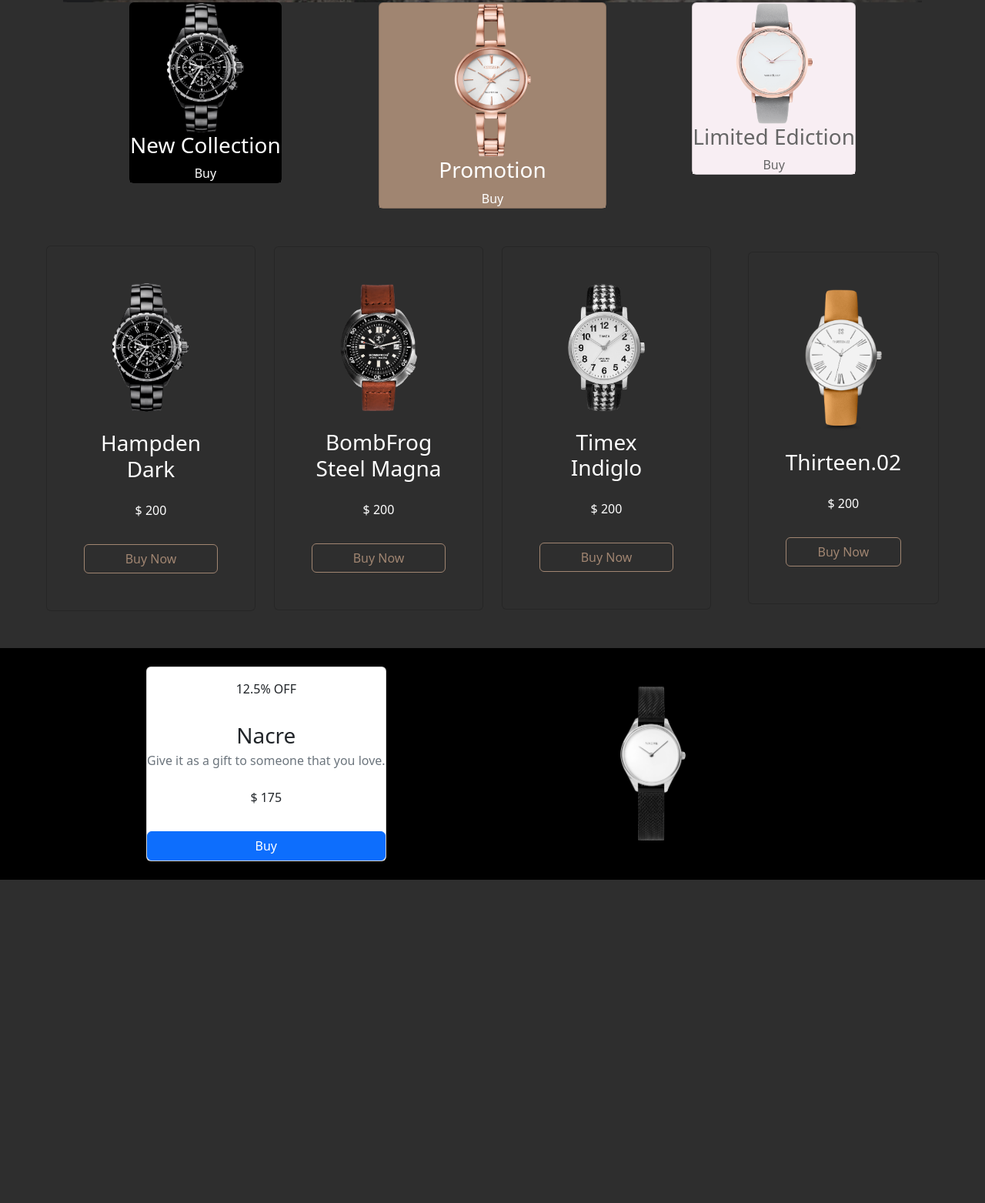
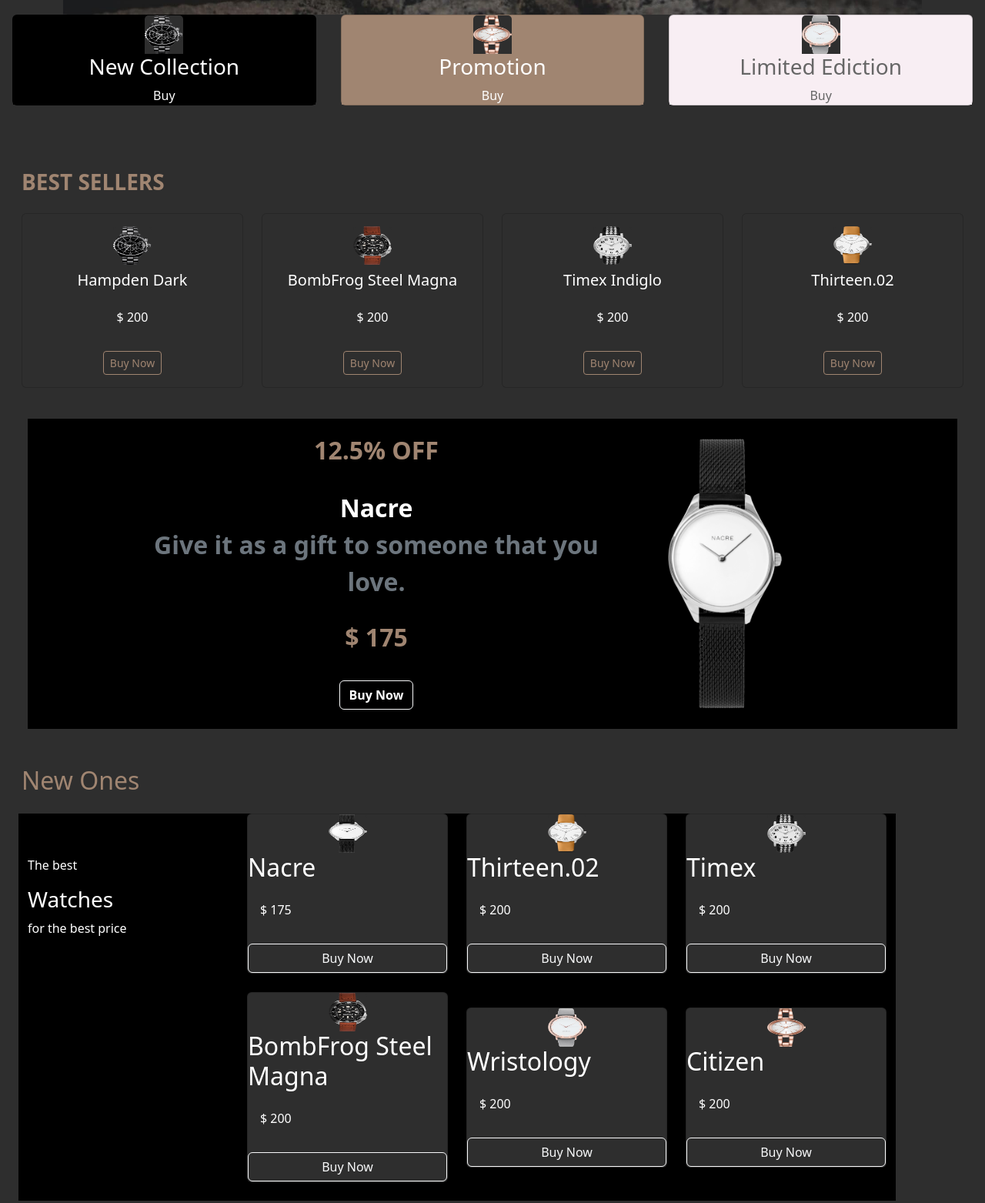
Before and after one commit to ianchristani/right_time_store, a plain HTML site: page index.html in a window 1280 px wide. Shown: the part 883-2446 px from the top of the page at 77% size. Before the commit the page ends 2050 px from the top, so only its background shows below. Drawn offline with nearby package versions, Linux system fonts and the light colour scheme.

Commit message:
best watches and some layout ajustments added

```diff
--- a/index.html
+++ b/index.html
@@ -38,7 +38,7 @@
     <nav class="navbar navbar-expand-lg">
         <div class="container-fluid" id="topnavbar">
             <div class="collapse navbar-collapse">
-                <ul class="navbar-nav">
+                <ul class="navbar-nav m-3">
                     <li class="navbar-item"><a href="#" class="nav-link" aria-current="page">Home</a></li>
                     <li class="navbar-item"><a href="#" class="nav-link" aria-current="page">Products</a></li>
                     <li class="navbar-item"><a href="#" class="nav-link" aria-current="page">Promotions</a></li>
@@ -84,89 +84,158 @@
     </div>
     <!-- CARDS -->
     <div class="container-fluid">
-        <div class="row justify-content-center">
-            <div class="col-3">
-                <div class="card float-start" id="cards-start">
+        <div class="row justify-content-center align-items-center">
+            <div class="col me-1 ms-1">
+                <div class="card float" id="cards-start">
                     <img src="media/relogio1.png" alt="" class="card-img-top">
                     <h3 class="card-title">New Collection</h3>
                     <a href="#" class="card-link">Buy</a>
                 </div>
             </div>
-
-            <div class="col-3 me-1 ms-1">
-                <div class="card float-center" id="cards-center">
+            <div class="col me-1 ms-1">
+                <div class="card float" id="cards-center">
                     <img src="media/relogio2.png" alt="" class="card-img-top">
                     <h3 class="card-title">Promotion</h3>
                     <a href="#" class="card-link">Buy</a>
                 </div>
             </div>
-
-            <div class="col-3">
-                <div class="card float-end" id="cards-end">
+            <div class="col me-1 ms-1">
+                <div class="card float" id="cards-end">
                     <img src="media/relogio3.png" alt="" class="card-img-top">
                     <h3 class="card-title">Limited Ediction</h3>
                     <a href="#" class="card-link">Buy</a>
                 </div>
             </div>
-
         </div>
-
     </div>
     <!-- BEST SELLERS CARDS -->
-    <div class="container-fluid">
-        <div class="row justify-content-center align-items-center p-5" id="bestSellers">
-            <div class="col-3">
-                <div class="card float-start p-5">
+    <div class="container-fluid mt-5">
+        <div class="row justify-content-start ps-3">
+            <div class="col">
+                <h3 id="bestsellerstitle">BEST SELLERS</h3>
+            </div>
+        </div>
+        <div class="row justify-content-center align-items-center p-3" id="bestSellers">
+            <div class="col ">
+                <div class="card float p-3">
                     <img src="media/relogio1.png" alt="" class="card-img-top">
-                    <h3 class="card-title mt-4">Hampden Dark</h3>
+                    <h5 class="card-title mt-2">Hampden Dark</h5>
                     <p class="card-body">$ 200</p>
-                    <a href="#" class="btn btn-outline-light btn">Buy Now</a>
+                    <a href="#" class="btn btn-outline-light btn-sm">Buy Now</a>
+                </div>
+
+            </div>
+            <div class="col">
+                <div class="card float p-3">
+                    <img src="media/relogio4.png" alt="" class="card-img-top">
+                    <h5 class="card-title mt-2">BombFrog Steel Magna</h5>
+                    <p class="card-body">$ 200</p>
+                    <a href="#" class="btn btn-outline-light btn-sm">Buy Now</a>
                 </div>
             </div>
-            <div class="col-3">
-                <div class="card float-center p-5">
-                    <img src="media/relogio4.png" alt="" class="card-img-top">
-                    <h3 class="card-title mt-4">BombFrog Steel Magna</h3>
+            <div class="col">
+                <div class="card float p-3">
+                    <img src="media/relogio5.png" alt="" class="card-img-top">
+                    <h5 class="card-title mt-2">Timex Indiglo</h5>
                     <p class="card-body">$ 200</p>
-                    <a href="#" class="btn btn-outline-light">Buy Now</a>
+                    <a href="#" class="btn btn-outline-light btn-sm">Buy Now</a>
                 </div>
             </div>
-            <div class="col-3">
-                <div class="card float-center p-5">
-                    <img src="media/relogio5.png" alt="" class="card-img-top">
-                    <h3 class="card-title mt-4">Timex Indiglo</h3>
+            <div class="col">
+                <div class="card float p-3">
+                    <img src="media/relogio6.png" alt="" class="card-img-top">
+                    <h5 class="card-title mt-2">Thirteen.02</h5>
                     <p class="card-body">$ 200</p>
-                    <a href="#" class="btn btn-outline-light">Buy Now</a>
-                </div>
-            </div>
-            <div class="col-3">
-                <div class="card float-end p-5">
-                    <img src="media/relogio6.png" alt="" class="card-img-top">
-                    <h3 class="card-title mt-4">Thirteen.02</h3>
-                    <p class="card-body">$ 200</p>
-                    <a href="#" class="btn btn-outline-light btn-md">Buy Now</a>
+                    <a href="#" class="btn btn-outline-light btn-sm">Buy Now</a>
                 </div>
             </div>
         </div>
     </div>
     <!-- PROMOTION WATCH CARD -->
-    <div class="container-fluid">
-        <div class="row align-items-center justify-content-center p-4 mb-4" id="promotion">
-            <div class="col-6">
-                <div class="card float-start" >
+    <div class="container-fluid mt-4 mb-5">
+        <div class="row align-items-center justify-content-center m-4" id="promotion">
+            <div class="col-6 mb-4">
+                <div class="card float-center" id="promotioncard">
                     <p class="card-body">12.5% OFF</p>
-                    <h3 class="card-title">Nacre</h3>
+                    <h2 class="card-title">Nacre</h2>
                     <p class="card-subtitle mb-2 text-muted">Give it as a gift to someone that you love.</p>
                     <p class="card-body">$ 175</p>
-                    <a href="#" class="btn btn-primary">Buy</a>
+                    <a href="#" class="btn btn-outline-light">Buy Now</a>
                 </div>
             </div>
             <div class="col-3">
-                <img src="media/relogio7.png" alt="" class="image-fluid">
+                <img src="media/relogio7.png" alt="watch in promotion" class="image-fluid">
             </div>
         </div>
     </div>
     <!-- NEW ONES CARDS WITH ASIDE BAR-->
+    <div class="container-fluid mt-4 ms-3">
+        <h2 id="new">New Ones</h2>
+    </div>
+
+    <div class="container m-4">
+        <div class="row align-items-center justify-content-center">
+            <div class="col-3">
+                <p id="thebest">The best</p>
+                <h3>Watches</h3>
+                <p>for the best price</p>
+            </div>
+            <div class="col-3 mb-4">
+                <div class="card float">
+                    <img src="media/relogio7.png" alt="" class="card-img-top">
+                    <h2 class="card-title">Nacre</h2>
+                    <p class="card-body">$ 175</p>
+                    <a href="#" class="btn btn-outline-light">Buy Now</a>
+                </div>
+            </div>
+            <div class="col-3 mb-4">
+                <div class="card float">
+                    <img src="media/relogio6.png" alt="" class="card-img-top">
+                    <h2 class="card-title">Thirteen.02</h2>
+                    <p class="card-body">$ 200</p>
+                    <a href="#" class="btn btn-outline-light">Buy Now</a>
+                </div>
+            </div>
+            <div class="col-3 mb-4">
+                <div class="card float">
+                    <img src="media/relogio5.png" alt="" class="card-img-top">
+                    <h2 class="card-title">Timex</h2>
+                    <p class="card-body">$ 200</p>
+                    <a href="#" class="btn btn-outline-light">Buy Now</a>
+                </div>
+            </div>
+
+            <div class="col-3 offset"></div>
+
+            <div class="col-3 mb-4">
+                <div class="card float">
+                    <img src="media/relogio4.png" alt="" class="card-img-top">
+                    <h2 class="card-title">BombFrog Steel Magna</h2>
+                    <p class="card-body">$ 200</p>
+                    <a href="#" class="btn btn-outline-light">Buy Now</a>
+                </div>
+            </div>
+
+            <div class="col-3 mb-4">
+                <div class="card float">
+                    <img src="media/relogio3.png" alt="" class="card-img-top">
+                    <h2 class="card-title">Wristology</h2>
+                    <p class="card-body">$ 200</p>
+                    <a href="#" class="btn btn-outline-light">Buy Now</a>
+                </div>
+            </div>
+
+            <div class="col-3 mb-4">
+                <div class="card float">
+                    <img src="media/relogio2.png" alt="" class="card-img-top">
+                    <h2 class="card-title">Citizen</h2>
+                    <p class="card-body">$ 200</p>
+                    <a href="#" class="btn btn-outline-light">Buy Now</a>
+                </div>
+            </div>
+
+        </div>
+    </div>
     <!-- SITE MAP FOOTER -->
     <!-- NEWS LETTER SUBSCRIPTION -->
     <!-- FOOTER -->
--- a/static/style.css
+++ b/static/style.css
@@ -17,8 +17,13 @@ h1, .bi.bi-person,
 }
 
 /* TOP NAVBAR */
+.navbar.navbar-expand-lg{
+    padding:0;
+}
+
 #topnavbar{
     background-color:rgb(160, 133, 113);
+    font-weight: bold;
 }
 
 #topnavbar a{
@@ -40,6 +45,7 @@ h1, .bi.bi-person,
     background-color:black;
     color:#fff;
     text-decoration:none;
+    text-align:center;
 }
 
 
@@ -56,53 +62,102 @@ h1, .bi.bi-person,
     background-color:rgb(248, 238, 243);
     color:rgb(102, 102, 102);
     text-decoration:none;
+    text-align:center;
 }
 /* BEST SELLERS CARDS */
+#bestsellerstitle{
+    color:rgb(160,133,113);
+    margin-top: 35px;
+    text-align: start;
+    font-weight: bold;
+}
+
 #bestSellers,
-.card.float-start.p-5,
-.card.float-center.p-5,
-.card.float-end.p-5{
+.card.float.p-3{
     background-color:rgb(46, 46, 46);
     color:#fff;
 }
 
-.card.float-start.p-5 p, h3, a{
+.card.float.p-3 p, h5, a{
     text-align: center;
 }
 
-.card.float-center.p-5 p, h3, a{
-    text-align: center;
+.card-img-top{
+    max-height: 250px;
+    max-width:150px;
+    margin-left:auto;
+    margin-right:auto;
 }
 
-.card.float-end.p-5 h3, p, a{
-    text-align: center;
-}
-
-.btn.btn-outline-light{
+.btn.btn-outline-light.btn-sm{
     background-color:rgb(46, 46, 46);
     color:rgb(160,133,113);
     border-color:rgb(160,133,113);
+    max-width: 80px;
+    padding-right: auto;
+    padding-left: auto;
+    margin-left: auto;
+    margin-right: auto;
 }
 
-.btn.btn-outline-light:hover{
+.btn.btn-outline-light.btn-sm:hover{
     background-color:rgb(160,133,113);
     color:rgb(46, 46, 46);
 }
 
 /* PROMOTION WATCH CARD */
-#promotion{
+#promotion, #promotioncard{
     background-color:black;
+    text-align:center;
+    font-size: 2rem;
 }
 
-.image-fluid,
-.card-img-top{
-    max-height: 200px;
+.image-fluid{
+    max-height: 350px;
+    max-width:250px;
+    margin-left:auto;
+    margin-right:auto;
+}
+
+#promotioncard h2{
+    color:#fff;
+    font-weight:bold;
+}
+
+#promotioncard p{
+    color:rgb(160,133,113);
+    font-weight:bold;
+}
+
+#promotioncard a{
+    color:#fff;
+    font-weight:bold;
     max-width:100px;
     margin-left:auto;
     margin-right:auto;
 }
 
+
 /* NEW ONES CARDS WITH ASIDE BAR */
+#new{
+    color:rgb(160,133,113);
+}
+.container.m-4{
+    background-color: black;
+    color: white;
+}
+
+.card.float{
+    background-color:rgb(46, 46, 46);
+}
+
+.card.float img{
+    background-color:rgb(46, 46, 46);
+    max-width: 50px;
+    max-height: 50px;
+}
+
+
 /* SITE MAP FOOTER */
 /* NEWS LETTER SUBSCRIPTION */
 /* FOOTER */
```
